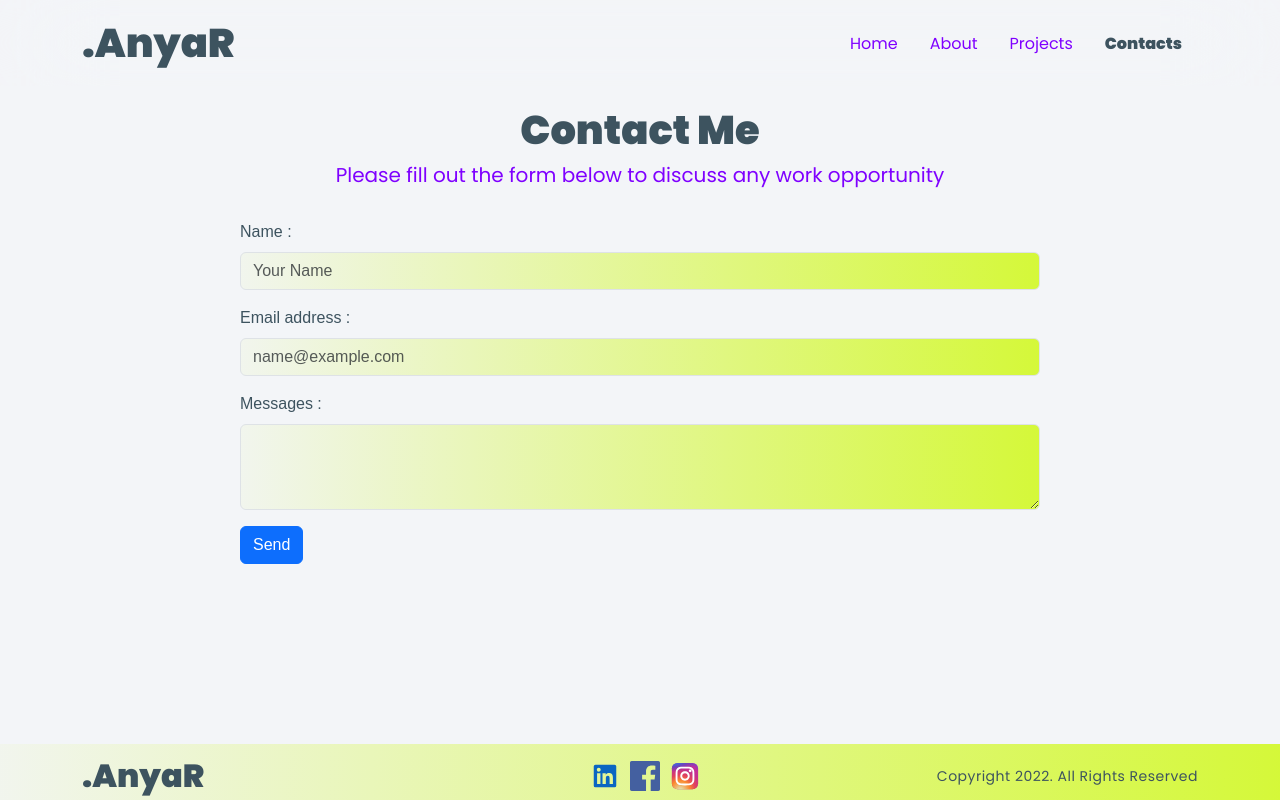
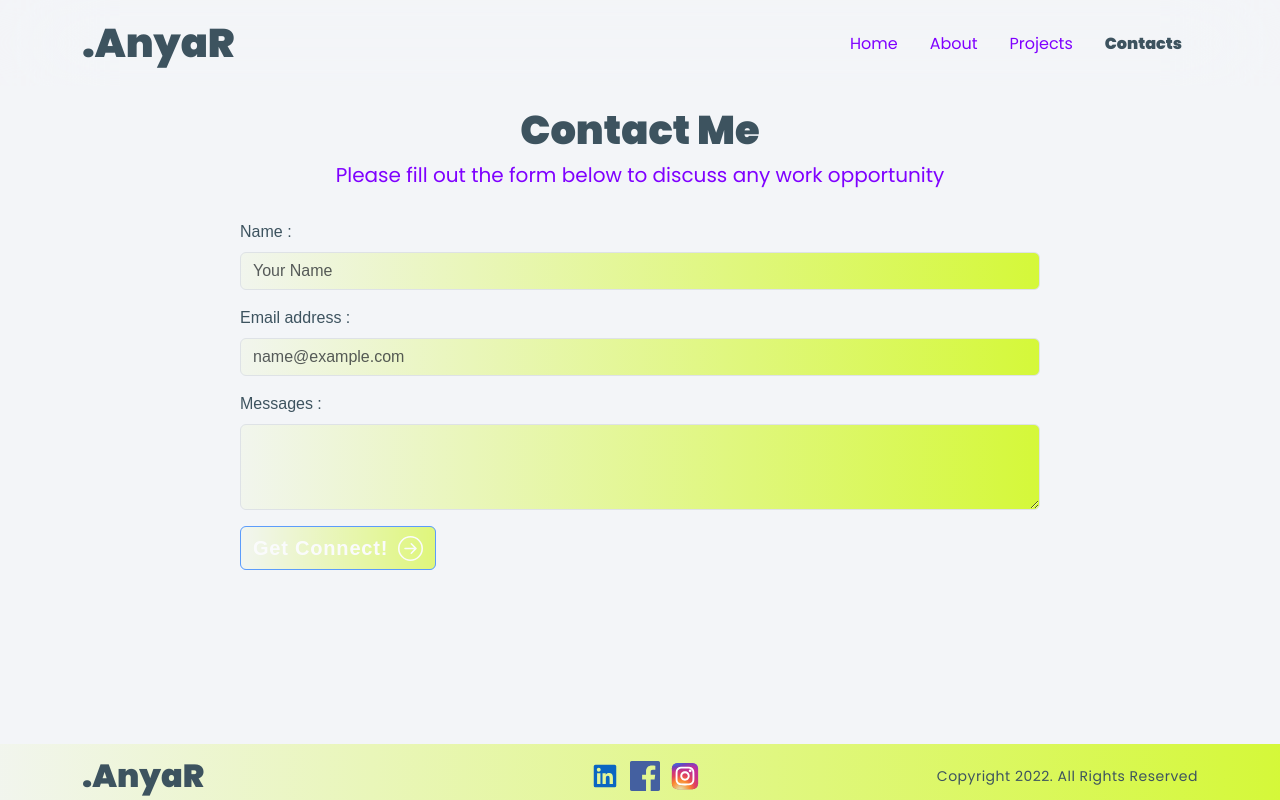
Before and after one commit to kalmipa21/My-Portfolio, a React (Create React App) app: page /contacts in a window 1280 px wide. Built offline with nearby package versions, Linux system fonts and the light colour scheme.

Commit message:
features: fixing button for send email

```diff
--- a/src/pages/Contacts.jsx
+++ b/src/pages/Contacts.jsx
@@ -1,8 +1,28 @@
 import { Button, Container, Form } from "react-bootstrap";
-import React, { useRef } from "react";
+import { ArrowRightCircle } from "react-bootstrap-icons";
+import React, { useRef, useState } from "react";
 import emailjs from "@emailjs/browser";
 
 export default function Contacts() {
+  const [name, setName] = useState("");
+  const [email, setEmail] = useState("");
+  const [message, setMessage] = useState("");
+  const areAllFieldsFilled = name !== "" && email !== "" && message !== "";
+
+  // function sendButton() {
+  //   if (name && email && message) {
+  //     return (
+  //       <Button type="submit" value="Send" className="proj_button">
+  //         Get Connect! <ArrowRightCircle size={25} />
+  //       </Button>
+  //     );
+  //   } else {
+  //     <Button type="submit" value="Send" className="proj_button" disabled>
+  //       Get Connect! <ArrowRightCircle size={25} />
+  //     </Button>;
+  //   }
+  // }
+
   const form = useRef();
 
   const sendEmail = (e) => {
@@ -40,6 +60,7 @@ export default function Contacts() {
             placeholder="Your Name"
             name="user_name"
             className="areatype"
+            onChange={(e) => setName(e.target.value)}
           />
         </Form.Group>
         <Form.Group className="mb-3" controlId="exampleForm.ControlInput1">
@@ -49,6 +70,7 @@ export default function Contacts() {
             placeholder="name@example.com"
             name="user_email"
             className="areatype"
+            onChange={(e) => setEmail(e.target.value)}
           />
         </Form.Group>
         <Form.Group className="mb-3" controlId="exampleForm.ControlTextarea1">
@@ -58,10 +80,16 @@ export default function Contacts() {
             rows={3}
             name="message"
             className="areatype"
+            onChange={(e) => setMessage(e.target.value)}
           />
         </Form.Group>
-        <Button type="submit" value="Send">
-          Send
+        <Button
+          type="submit"
+          value="Send"
+          className="proj_button"
+          disabled={!areAllFieldsFilled}
+        >
+          Get Connect! <ArrowRightCircle size={25} />
         </Button>
       </Form>
     </Container>
```
